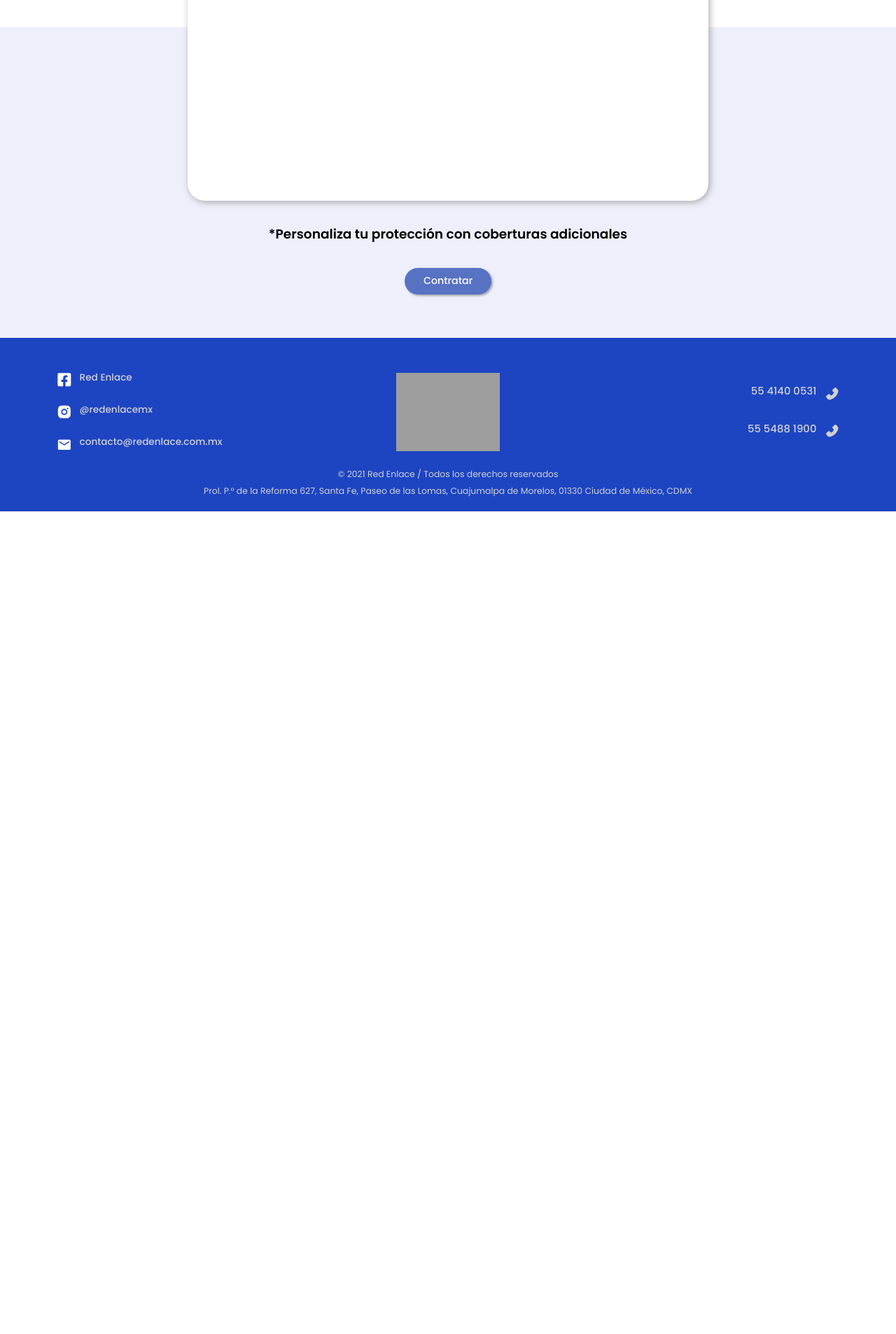
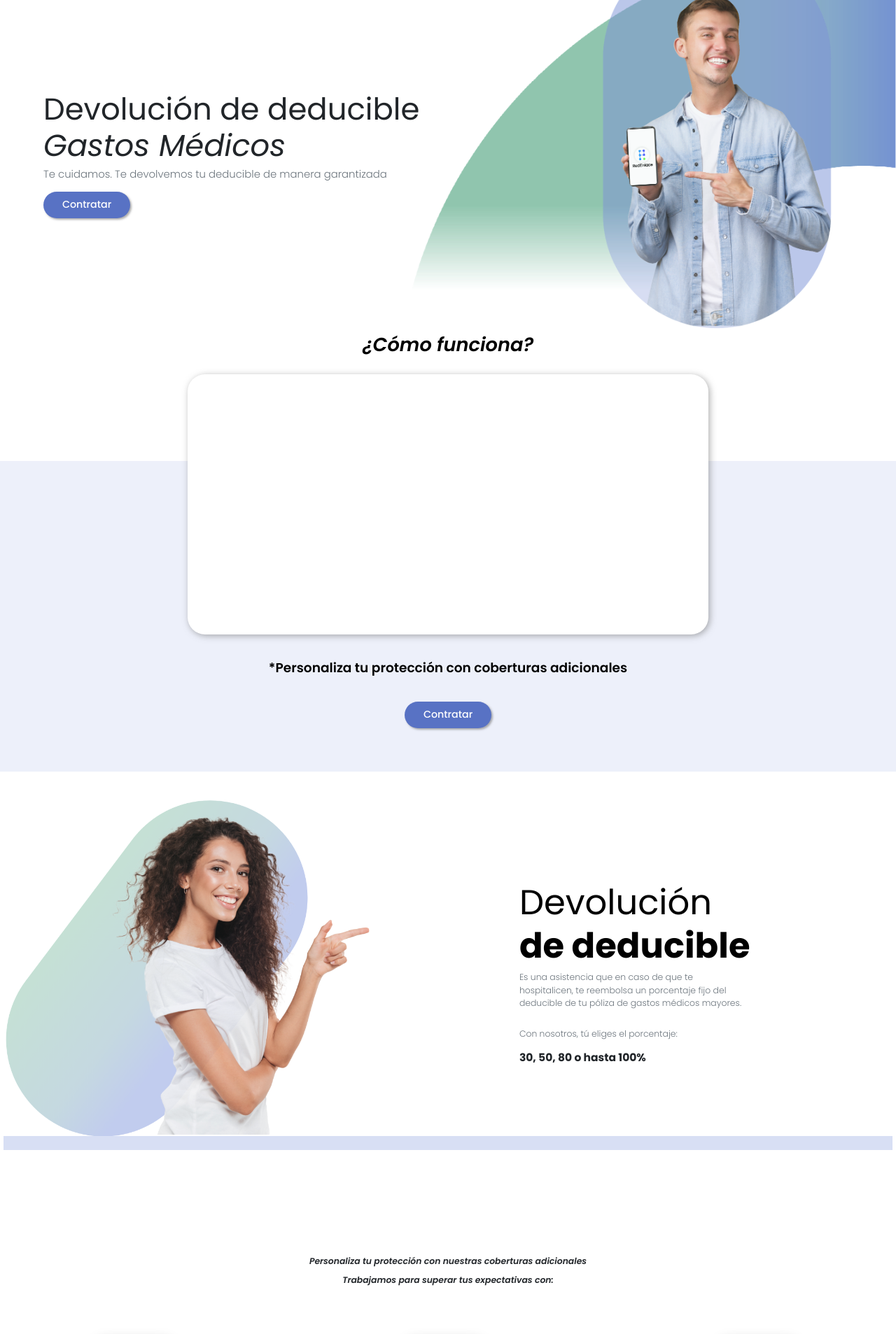
Before and after one commit to Pacyx-Mexico/red-enlace, a React (Vite) app: page /deducible-gastos-medicos in a window 1280 px wide. Shown: the part 180-2087 px from the top of the page at 70% size. Before the commit the page ends 911 px from the top, so only its background shows below. Built offline with nearby package versions, Linux system fonts and the light colour scheme; grey boxes are pictures that could not be loaded.

Commit message:
Gastos médicos page

```diff
--- a/src/pages/GastosMedicos.jsx
+++ b/src/pages/GastosMedicos.jsx
@@ -1,12 +1,16 @@
 import Navbar from "../components/Navbar";
 import HeaderVideo from "../components/productos/HeaderVideo";
+import { GastosMedicosHero, Description, Toppings } from '../components/gastos-medicos';
 import Footer from "../components/Footer";
 
 export default function GastosMedicos() {
   return (
     <>
       <Navbar type="productos" />
+      <GastosMedicosHero />
       <HeaderVideo video={true} title="Gastos Médicos" />
+      <Description />
+      <Toppings />
       <Footer />
     </>
   );
```
